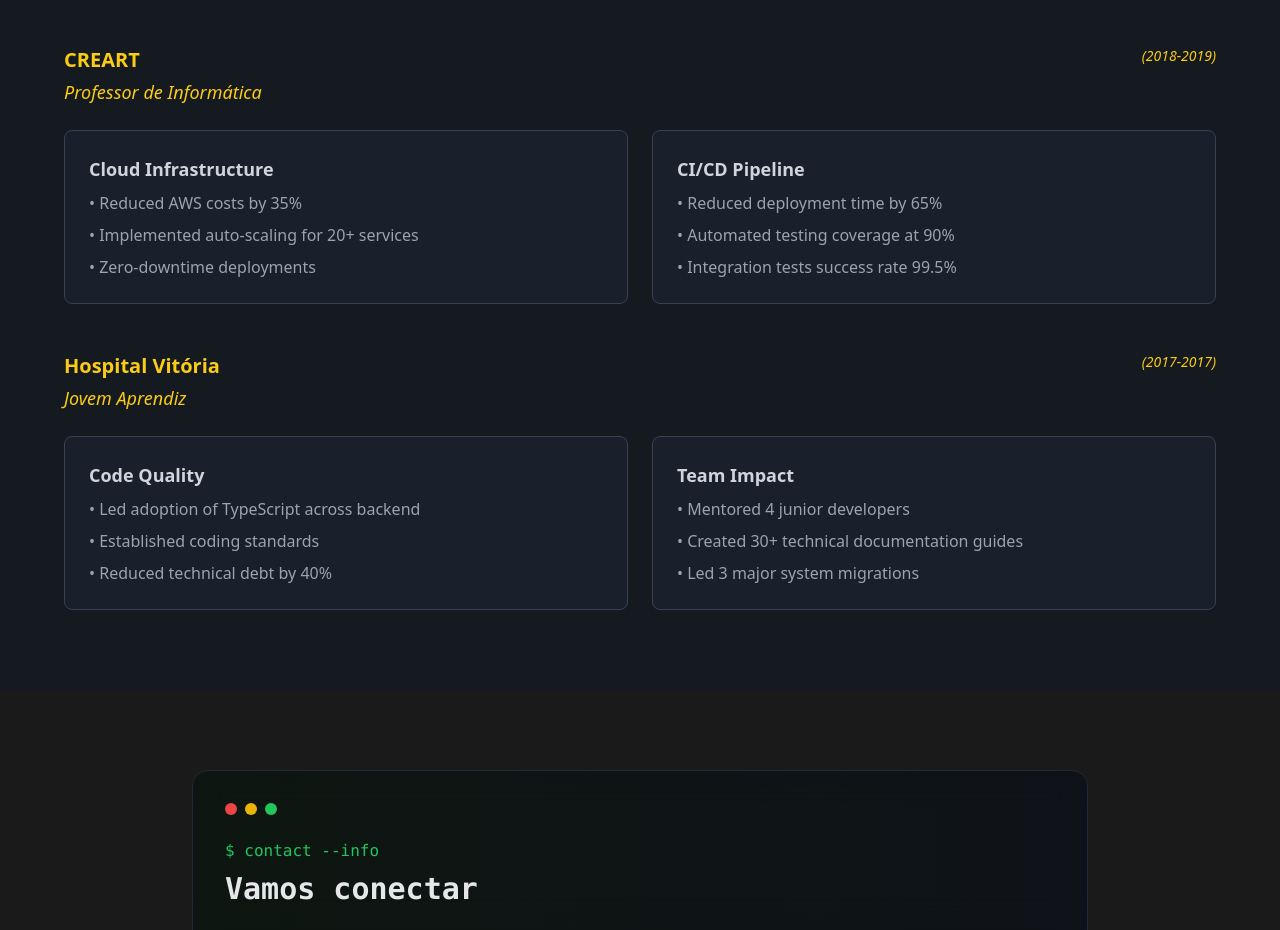
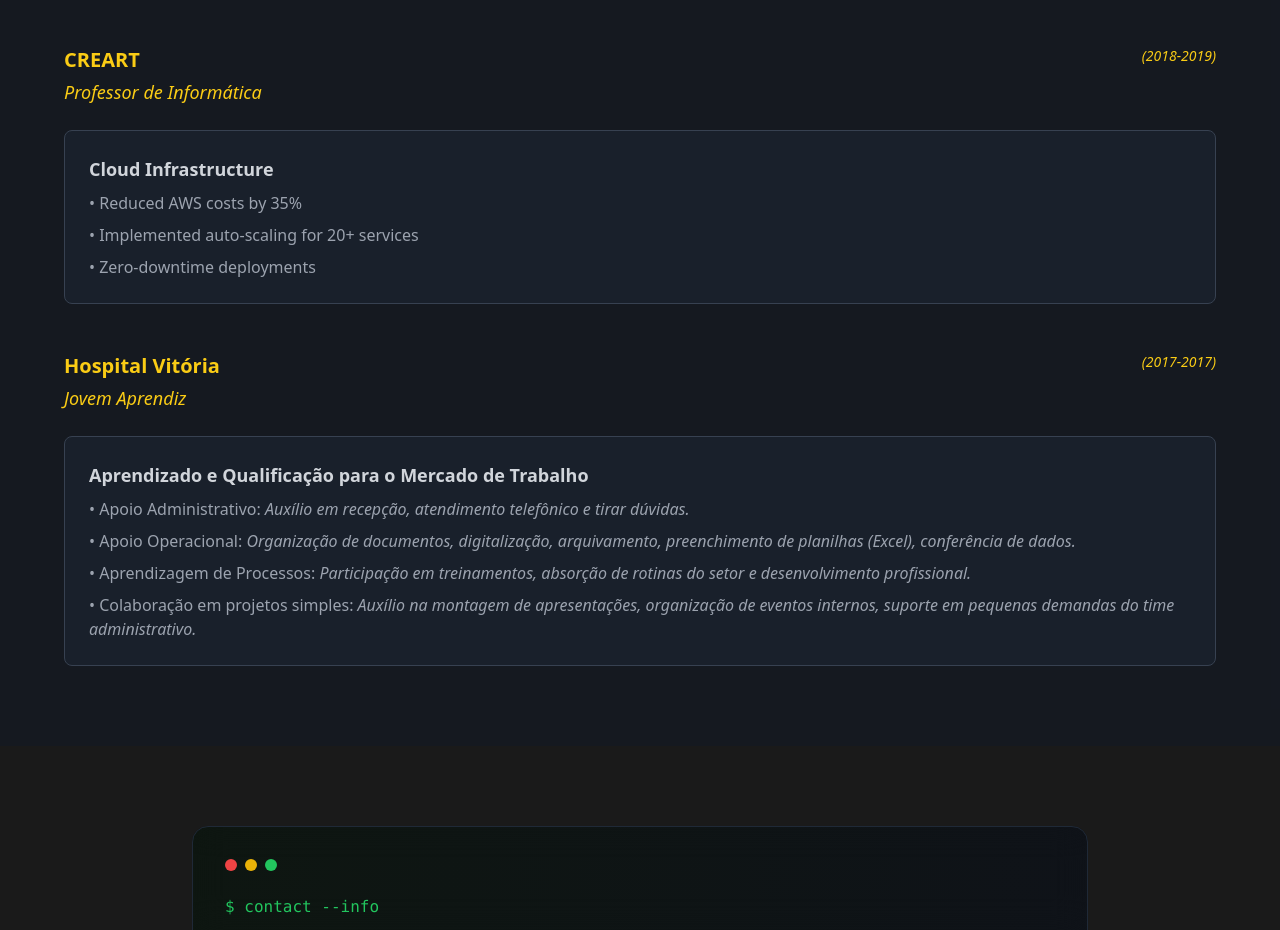
Before and after one commit to filipealmeida97/myResume, a Next.js app: page / in a window 1280 px wide. Shown: the part 2340-3270 px from the top of the page. Built offline with nearby package versions, Linux system fonts and the light colour scheme.

Commit message:
added prod

```diff
--- a/app/components/TechnicalMetrics.tsx
+++ b/app/components/TechnicalMetrics.tsx
@@ -63,7 +63,7 @@
 								<p className='text-sm text-yellow-400 italic'>(2018-2019)</p>
 							</div>
 						</div>
-						<div className="grid grid-cols-1 md:grid-cols-2 gap-6">
+						<div className="grid grid-cols-1 md:grid-cols-1 gap-6">
 							<motion.div
 								initial={{ opacity: 0, scale: 0.95 }}
 								whileInView={{ opacity: 1, scale: 1 }}
@@ -75,19 +75,6 @@
 									<li>• Reduced AWS costs by 35%</li>
 									<li>• Implemented auto-scaling for 20+ services</li>
 									<li>• Zero-downtime deployments</li>
-								</ul>
-							</motion.div>
-							<motion.div
-								initial={{ opacity: 0, scale: 0.95 }}
-								whileInView={{ opacity: 1, scale: 1 }}
-								viewport={{ once: true }}
-								className="bg-gray-800/50 rounded-lg p-6 border border-gray-700"
-							>
-								<h4 className="text-lg font-semibold text-gray-300">CI/CD Pipeline</h4>
-								<ul className="mt-2 space-y-2 text-gray-400">
-									<li>• Reduced deployment time by 65%</li>
-									<li>• Automated testing coverage at 90%</li>
-									<li>• Integration tests success rate 99.5%</li>
 								</ul>
 							</motion.div>
 						</div>
@@ -104,31 +91,19 @@
 								<p className='text-sm text-yellow-400 italic'>(2017-2017)</p>
 							</div>
 						</div>
-						<div className="grid grid-cols-1 md:grid-cols-2 gap-6">
+						<div className="grid grid-cols-1 md:grid-cols-1 gap-6">
 							<motion.div
 								initial={{ opacity: 0, scale: 0.95 }}
 								whileInView={{ opacity: 1, scale: 1 }}
 								viewport={{ once: true }}
 								className="bg-gray-800/50 rounded-lg p-6 border border-gray-700"
 							>
-								<h4 className="text-lg font-semibold text-gray-300">Code Quality</h4>
+								<h4 className="text-lg font-semibold text-gray-300">Aprendizado e Qualificação para o Mercado de Trabalho</h4>
 								<ul className="mt-2 space-y-2 text-gray-400">
-									<li>• Led adoption of TypeScript across backend</li>
-									<li>• Established coding standards</li>
-									<li>• Reduced technical debt by 40%</li>
-								</ul>
-							</motion.div>
-							<motion.div
-								initial={{ opacity: 0, scale: 0.95 }}
-								whileInView={{ opacity: 1, scale: 1 }}
-								viewport={{ once: true }}
-								className="bg-gray-800/50 rounded-lg p-6 border border-gray-700"
-							>
-								<h4 className="text-lg font-semibold text-gray-300">Team Impact</h4>
-								<ul className="mt-2 space-y-2 text-gray-400">
-									<li>• Mentored 4 junior developers</li>
-									<li>• Created 30+ technical documentation guides</li>
-									<li>• Led 3 major system migrations</li>
+									<li className='italic '><span className='not-italic'>• Apoio Administrativo:</span> Auxílio em recepção, atendimento telefônico e tirar dúvidas.</li>
+									<li className='italic '><span className='not-italic'>• Apoio Operacional:</span> Organização de documentos, digitalização, arquivamento, preenchimento de planilhas (Excel), conferência de dados.</li>
+									<li className='italic '><span className='not-italic'>• Aprendizagem de Processos:</span> Participação em treinamentos, absorção de rotinas do setor e desenvolvimento profissional.</li>
+									<li className='italic '><span className='not-italic'>• Colaboração em projetos simples:</span>  Auxílio na montagem de apresentações, organização de eventos internos, suporte em pequenas demandas do time administrativo.</li>
 								</ul>
 							</motion.div>
 						</div>
```
